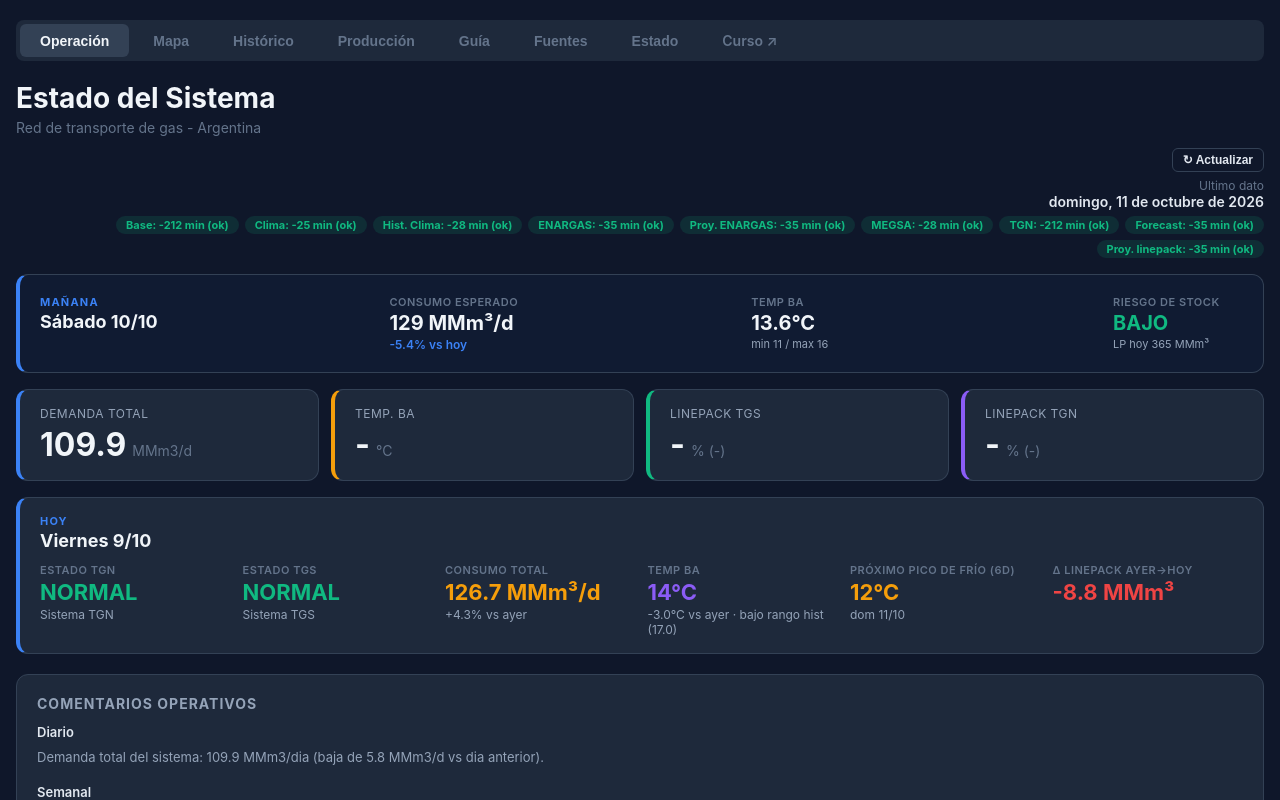
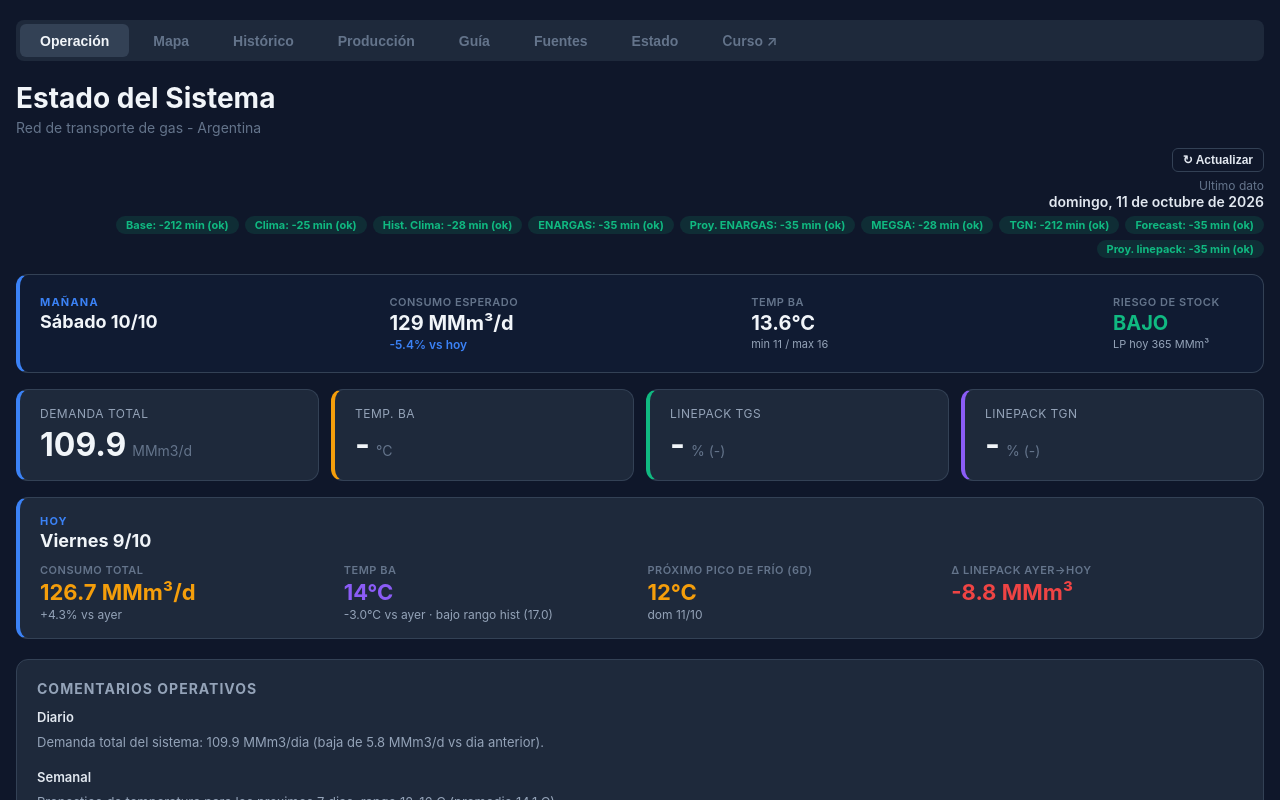
Before and after one commit to RodrigoManassero/estado-sistema-gas-rodrigo, a React (Vite) app: page / in a window 1280 px wide. Shown: the top 800 px of the page. Built offline with nearby package versions, Linux system fonts and the light colour scheme.

Commit message:
Refactor PulseCard by removing unused props
Removed estadoTgn and estadoTgs props and related logic.

```diff
--- a/src/components/PulseCard.tsx
+++ b/src/components/PulseCard.tsx
@@ -21,11 +21,9 @@ interface RDSRow {
 
 interface Props {
   rows: RDSRow[]
-  estadoTgn?: string | null
-  estadoTgs?: string | null
 }
 
-export default function PulseCard({ rows, estadoTgn, estadoTgs }: Props) {
+export default function PulseCard({ rows }: Props) {
   if (!rows || rows.length === 0) return null
   const today = rows[rows.length - 1]
   if (!today.fecha) return null
@@ -54,24 +52,6 @@ export default function PulseCard({ rows, estadoTgn, estadoTgs }: Props) {
   )
 
   const bullets: { label: string; value: string; sub?: string; color?: string }[] = []
-
-  // 0. ESTADO TGN & ESTADO TGS (Nuevos campos solicitados)
-  const tgnVal = estadoTgn ?? 'NORMAL'
-  const tgsVal = estadoTgs ?? 'NORMAL'
-
-  bullets.push({
-    label: 'ESTADO TGN',
-    value: tgnVal,
-    sub: 'Sistema TGN',
-    color: getStateColor(tgnVal),
-  })
-
-  bullets.push({
-    label: 'ESTADO TGS',
-    value: tgsVal,
-    sub: 'Sistema TGS',
-    color: getStateColor(tgsVal),
-  })
 
   // 1. CONSUMO TOTAL (vs día anterior)
   if (today.consumo_total_estimado != null) {
@@ -228,13 +208,6 @@ export default function PulseCard({ rows, estadoTgn, estadoTgs }: Props) {
   )
 }
 
-function getStateColor(state: string): string {
-  const upper = (state ?? '').toUpperCase()
-  if (upper.includes('NORMAL')) return colors.status.ok // Verde
-  if (upper.includes('ALERTA') || upper.includes('RESTRINGIDO')) return colors.status.err // Rojo/Naranja
-  return colors.accent.orange
-}
-
 function formatDate(iso: string): string {
   const d = new Date(iso + 'T12:00:00')
   const days = ['Domingo', 'Lunes', 'Martes', 'Miércoles', 'Jueves', 'Viernes', 'Sábado']
```
